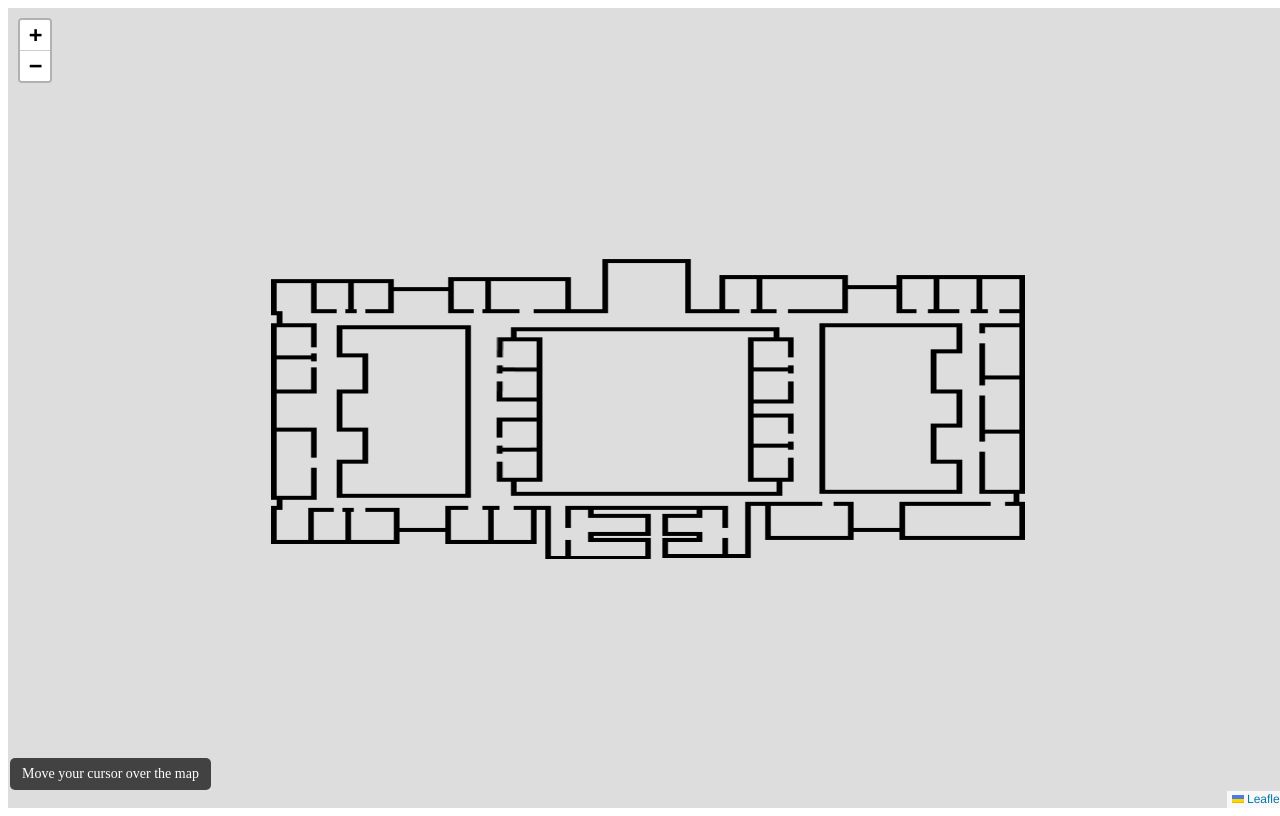
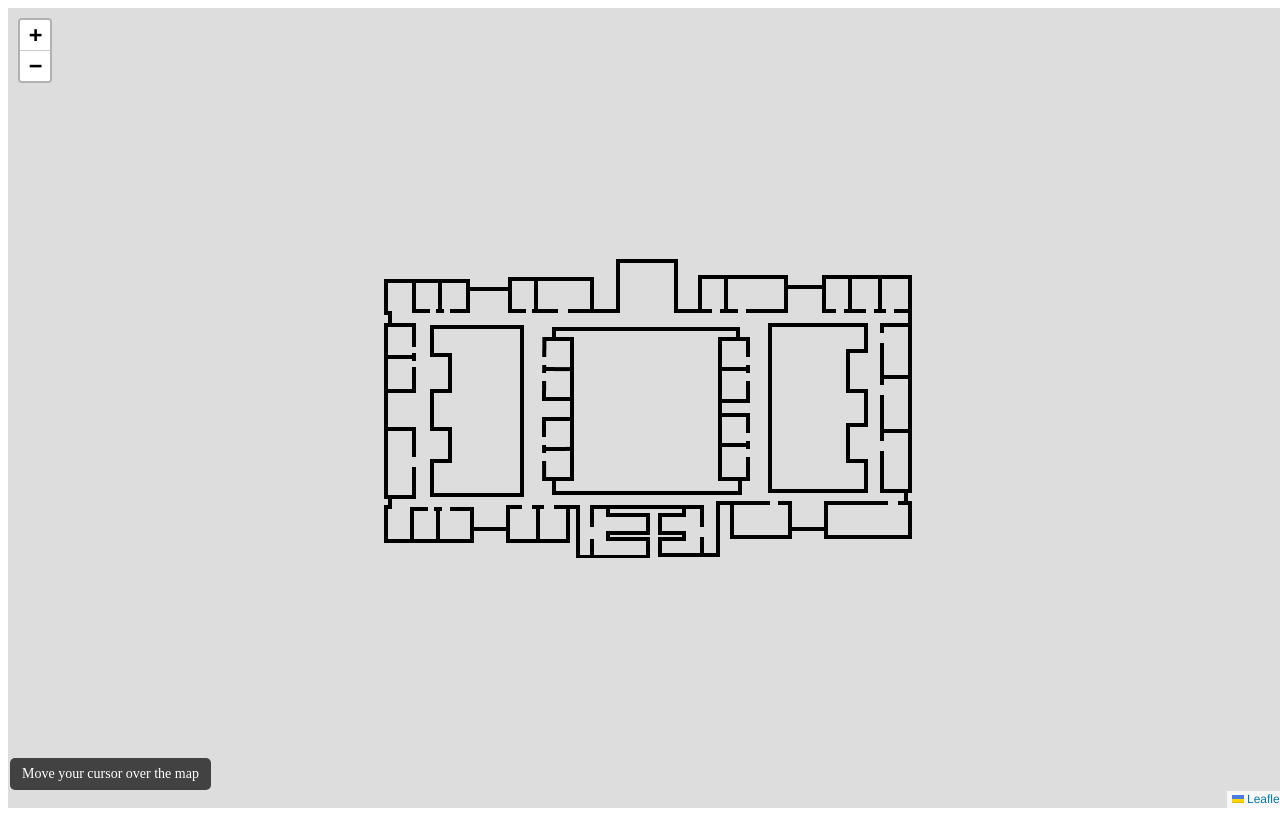
Before and after one commit to hopexlad/campus-map, a plain HTML site: page index.html in a window 1280 px wide. Drawn offline with nearby package versions, Linux system fonts and the light colour scheme.

Commit message:
Update index.html

```diff
--- a/index.html
+++ b/index.html
@@ -37,9 +37,9 @@
             crs: L.CRS.Simple
         });
 
-        var imageWidth = 754;
-        var imageHeight = 302;
-        var bounds = [[0, 0], [302, 754]];
+        var imageWidth = 528;
+        var imageHeight = 301;
+        var bounds = [[0, 0], [301, 528]];
 
         console.log("Bounds:", bounds);
 
@@ -53,7 +53,7 @@
         });
 
         map.fitBounds(bounds);
-        map.setView([302/ 2, 754 / 2], 0);
+        map.setView([301/ 2, 528/ 2], 0);
 
         // **Live coordinates on cursor movement**
         map.on('mousemove', function(e) {
```
